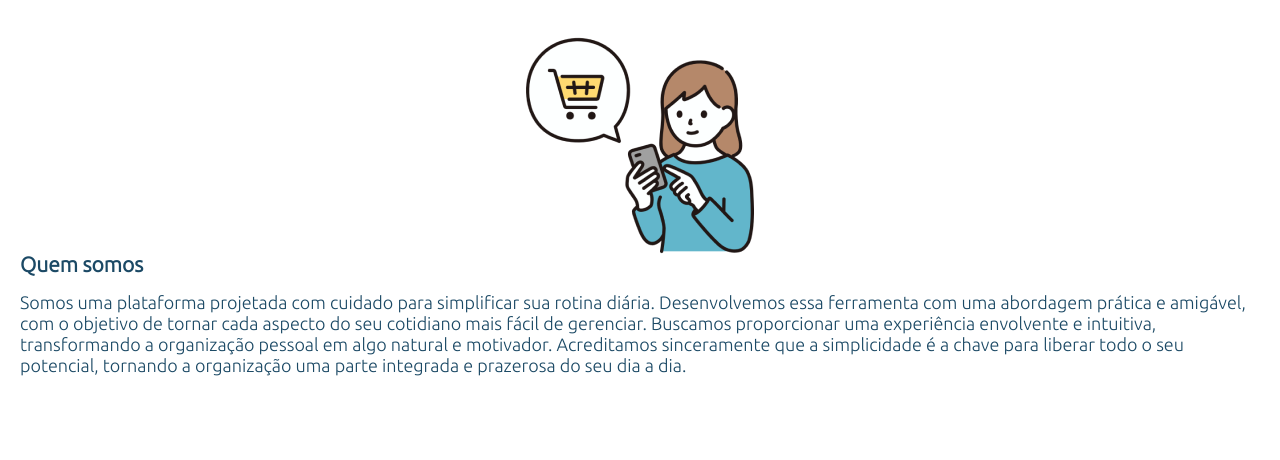
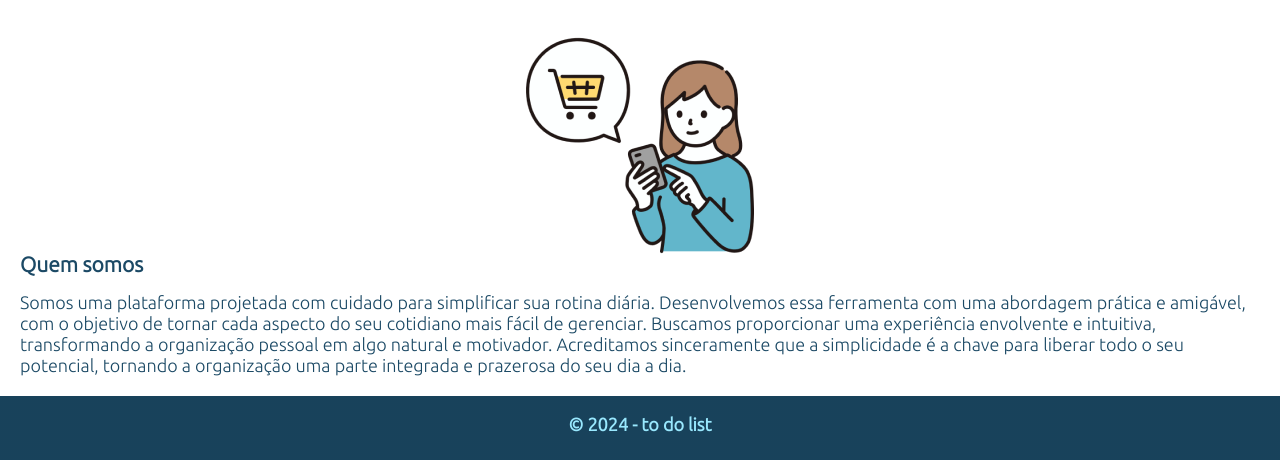
Before and after one commit to brunasantos-dev/todolist, a website built with Vite: page index.html in a window 1280 px wide. Shown: the part 342-802 px from the top of the page. Built offline with nearby package versions, Linux system fonts and the light colour scheme; a web font is replaced by a local one.

Commit message:
add footer html

```diff
--- a/index.html
+++ b/index.html
@@ -91,4 +91,7 @@
       </p>
     </div>
   </body>
+  <footer>
+    <p class="footer__title">© 2024 - to do list</p>
+  </footer>
 </html>
```
